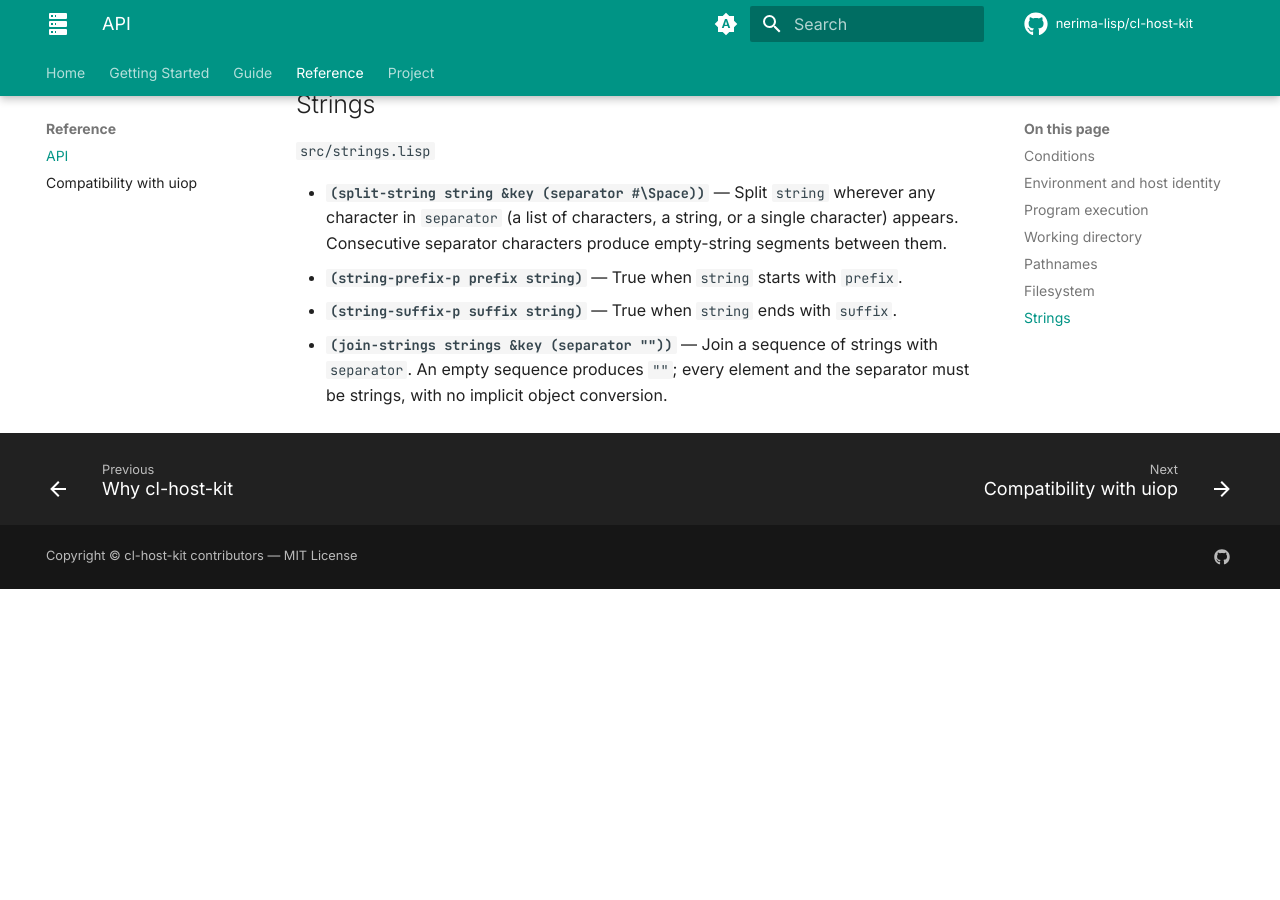
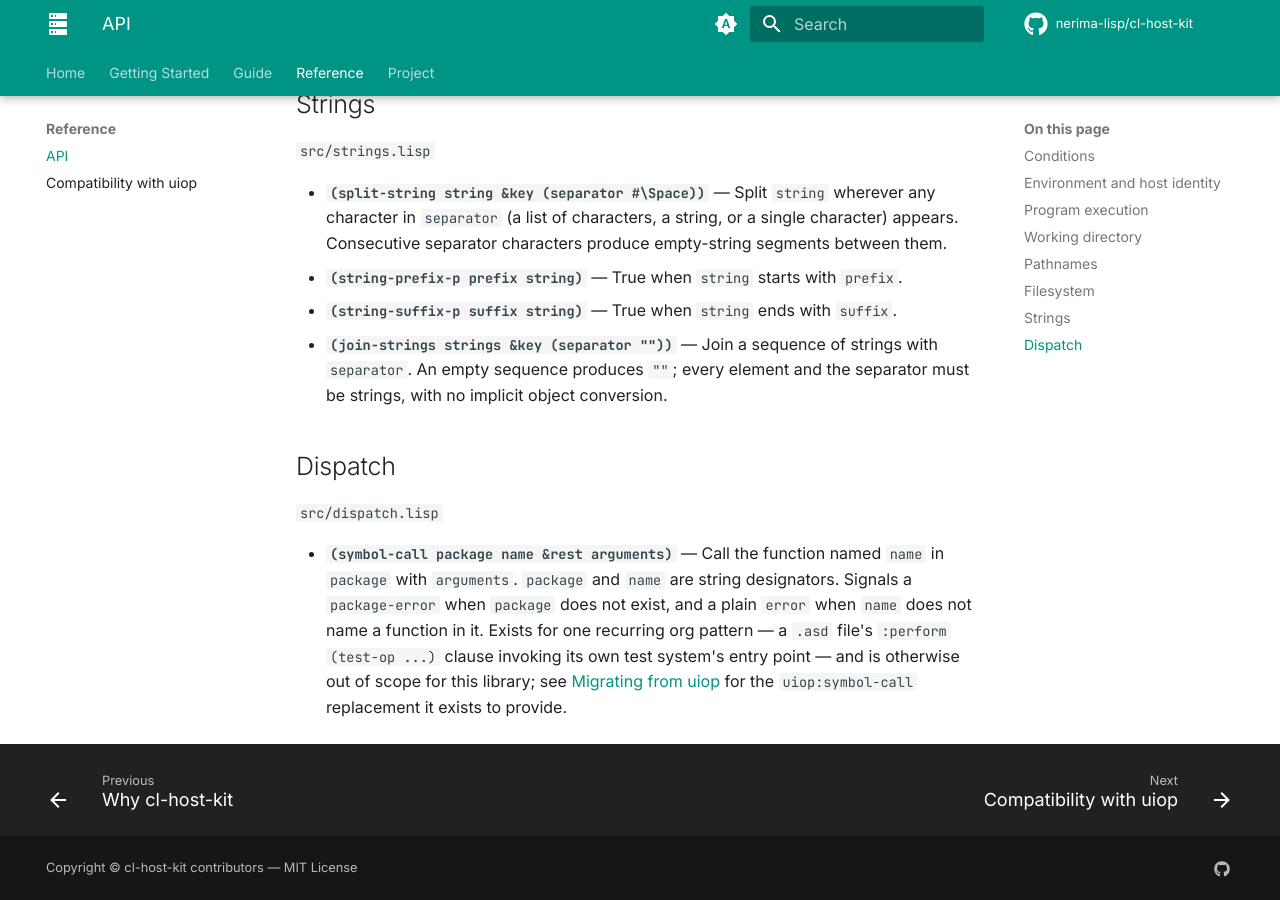
Before and after one commit to nerima-lisp/cl-host-kit, an MkDocs documentation site: the page built from docs/src/reference/api.md, in a window 1280 px wide and 900 px high, scrolled down 13226 px. Built offline with MkDocs 1.6.1 and Material for MkDocs 9.7.7, drawn with Linux system fonts in a browser that asks for light colours; comment, search, counter and statistics services are not loaded; before the commit the page ends 13815 px from its top, so only the background shows below that.

Commit message:
Add SYMBOL-CALL as a narrow, deliberate exception to the host-only scope
Every nerima-lisp .asd file's :perform (test-op ...) clause calls
uiop:symbol-call to invoke its own test system's entry point, since the
test system doesn't exist yet when the calling system's :depends-on is
written. The org-wide uiop->cl-host-kit migration needs exactly one
replacement for this, even though it's reflection rather than a host
operation cl-host-kit would otherwise cover. Signature-compatible with
uiop:symbol-call; documented in api.md and compatibility.md as the one
exception to the "host operations only" scope.

```diff
--- a/docs/src/reference/api.md
+++ b/docs/src/reference/api.md
@@ -539,3 +539,17 @@ locks.
 - **`(join-strings strings &key (separator ""))`** — Join a sequence of
   strings with `separator`. An empty sequence produces `""`; every element
   and the separator must be strings, with no implicit object conversion.
+
+## Dispatch
+
+`src/dispatch.lisp`
+
+- **`(symbol-call package name &rest arguments)`** — Call the function named
+  `name` in `package` with `arguments`. `package` and `name` are string
+  designators. Signals a `package-error` when `package` does not exist, and a
+  plain `error` when `name` does not name a function in it. Exists for one
+  recurring org pattern — a `.asd` file's `:perform (test-op ...)` clause
+  invoking its own test system's entry point — and is otherwise out of
+  scope for this library; see
+  [Migrating from uiop](compatibility.md#direct-replacements) for the
+  `uiop:symbol-call` replacement it exists to provide.
```
Also changed, not shown: docs/src/reference/compatibility.md (+1 -0 lines), 4 other files.
